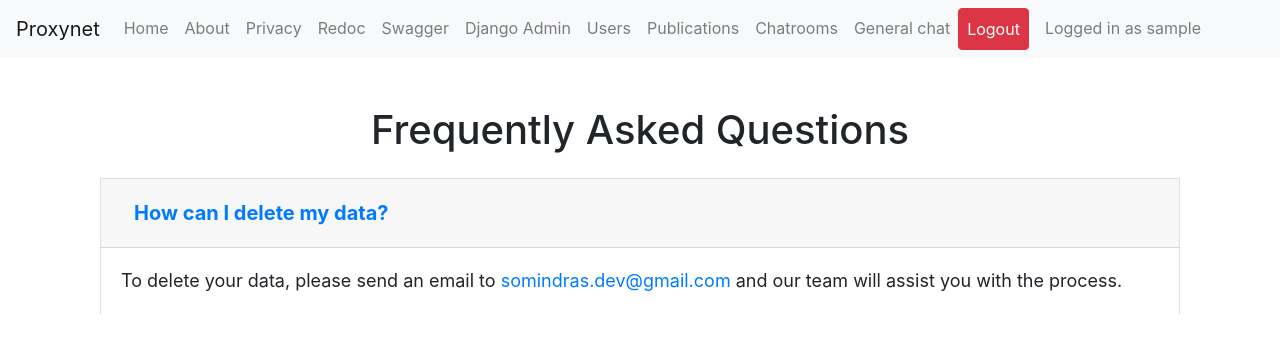
After one commit to proxynet-org/server, a Django app: page /support in a window 1280 px wide. The commit adds this page. Shown: the top 353 px of the page. Run offline with Django 3.2, Linux system fonts and the light colour scheme; the visitor is signed in with stand-in values (Sample User, id 1); parts of the project's set-up code (start-up, migrations or seed data) failed here and were passed over; some libraries are stand-ins or nearby versions.

Commit message:
waiting for navbar

```diff
--- a/templates/admin/users.html
+++ b/templates/admin/users.html
@@ -1,7 +1,7 @@
 {% extends 'web/base.html' %}
 {% load static %}
 
-{% block title %}Home - My Website{% endblock %}
+{% block title %}Proxynet - Home{% endblock %}
 
 {% block content %}
 <body>
--- /dev/null
+++ b/templates/web/support.html
@@ -0,0 +1,46 @@
+{% extends 'web/base.html' %}
+
+{% block title %}Proxynet - FAQ{% endblock %}
+
+{% block content %}
+<head>
+    <title>FAQ Page</title>
+    <link rel="stylesheet" href="https://maxcdn.bootstrapcdn.com/bootstrap/4.5.2/css/bootstrap.min.css">
+    <style>
+        .question {
+            font-size: 20px;
+            font-weight: bold;
+        }
+        .answer {
+            font-size: 18px;
+        }
+    </style>
+</head>
+<body>
+    <div class="container mt-5">
+        <h1 class="text-center">Frequently Asked Questions</h1>
+        <div class="accordion mt-4" id="faqAccordion">
+            <div class="card">
+                <div class="card-header" id="questionOne">
+                    <h5 class="mb-0">
+                        <button class="btn btn-link question" type="button" data-toggle="collapse" data-target="#collapseOne" aria-expanded="true" aria-controls="collapseOne">
+                            How can I delete my data?
+                        </button>
+                    </h5>
+                </div>
+
+                <div id="collapseOne" class="collapse show" aria-labelledby="questionOne" data-parent="#faqAccordion">
+                    <div class="card-body answer">
+                        To delete your data, please send an email to <a href="mailto:somindras.dev@gmail.com">somindras.dev@gmail.com</a> and our team will assist you with the process.
+                    </div>
+                </div>
+            </div>
+            <!-- Add more FAQs here -->
+        </div>
+    </div>
+
+    <script src="https://code.jquery.com/jquery-3.5.1.slim.min.js"></script>
+    <script src="https://cdn.jsdelivr.net/npm/@popperjs/core@2.5.3/dist/umd/popper.min.js"></script>
+    <script src="https://stackpath.bootstrapcdn.com/bootstrap/4.5.2/js/bootstrap.min.js"></script>
+</body>
+{% endblock %}
--- a/users/urls.py
+++ b/users/urls.py
@@ -15,6 +15,7 @@ urlpatterns = [
     path("", views.home, name="home"),
     path("privacy/", views.privacy, name="privacy"),
     path("about/", views.about, name="about"),
+    path('support', views.support, name='support'),
     path("users/", views.users, name="users"),
     path("users/<int:user_id>/", views.user_details, name="user-details"),
     path("users/<int:user_id>/block/", views.block_user, name="block-user"),
--- a/users/views.py
+++ b/users/views.py
@@ -25,6 +25,9 @@ def home(request):
 
 def privacy(request):
     return render(request, "web/privacy.html")
+
+def support(request):
+    return render(request, "web/support.html")
 
 def about(request):
     return render(request, "web/about.html")
```
